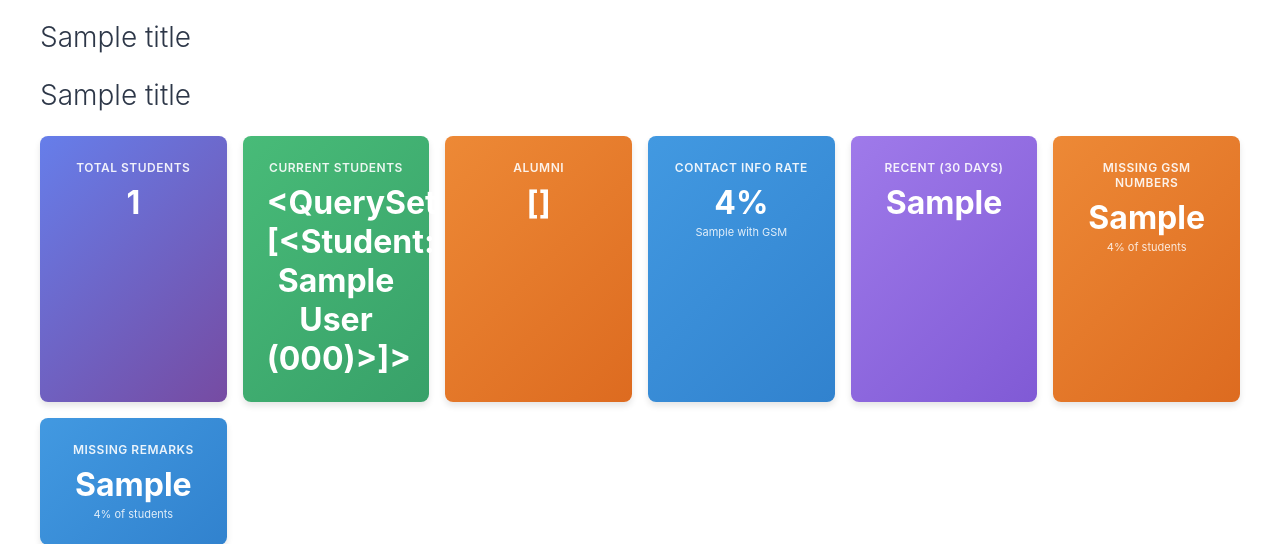
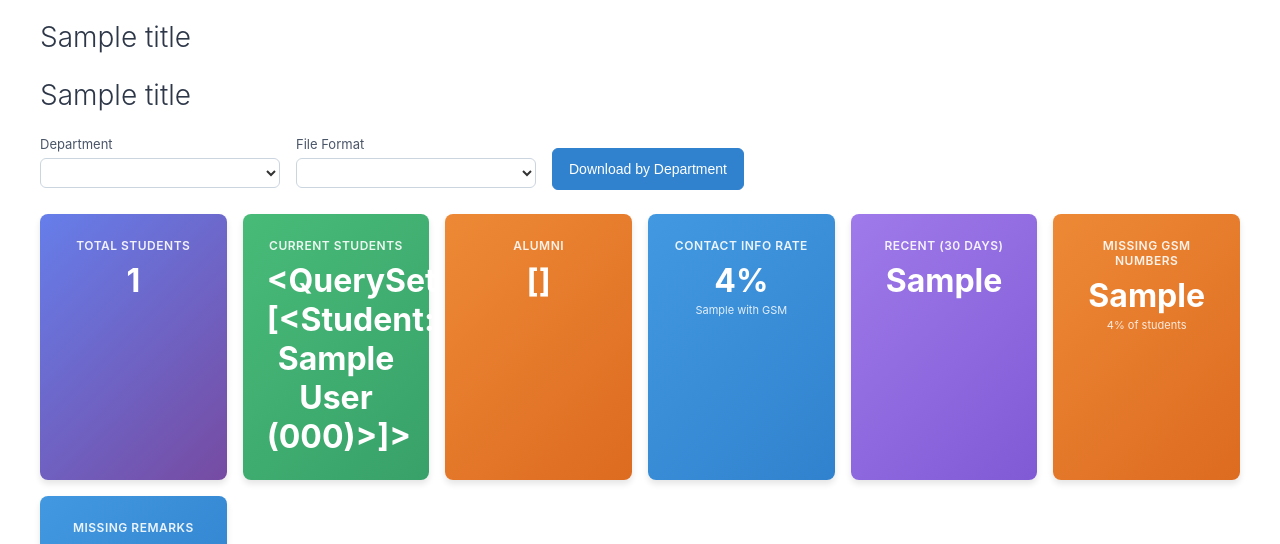
Before and after one commit to Eelblitz/nascohst-website, a Django app: template students/templates/admin/students/student/dashboard.html in a window 1280 px wide. Shown: the part 86-630 px from the top of the page. Run offline with Django 4.2, Linux system fonts and the light colour scheme; data comes from the database, SQL or seed files in the repository; tables that the repository leaves empty hold one stand-in row (values such as "Sample post"); the template is opened without the code that fills it: values that come from a table or form of the project are taken from there, most other values are stand-ins (such as "Sample title", 1, 10 or a date in 2020).

Commit message:
feat: add department student export CSV from dashboard

```diff
--- a/students/templates/admin/students/student/dashboard.html
+++ b/students/templates/admin/students/student/dashboard.html
@@ -65,6 +65,47 @@
       font-size: 11px;
       opacity: 0.85;
       margin-top: 0.5rem;
+    }
+
+    .export-panel {
+      display: flex;
+      flex-wrap: wrap;
+      gap: 1rem;
+      align-items: flex-end;
+      margin-bottom: 1.5rem;
+    }
+
+    .export-panel label {
+      font-size: 13px;
+      color: #4a5568;
+      display: block;
+      margin-bottom: 0.35rem;
+    }
+
+    .export-panel select,
+    .export-panel button {
+      padding: 0.75rem 1rem;
+      border-radius: 6px;
+      border: 1px solid #cbd5e0;
+      font-size: 14px;
+    }
+
+    .export-panel button {
+      background: #3182ce;
+      color: white;
+      border-color: #3182ce;
+      cursor: pointer;
+    }
+
+    .export-panel button:hover {
+      background: #2b6cb0;
+      border-color: #2b6cb0;
+    }
+
+    .export-panel .export-group {
+      display: flex;
+      flex-direction: column;
+      min-width: 240px;
     }
 
     .charts-grid {
@@ -157,6 +198,27 @@
 
 {% block content %}
 <h1>{{ title }}</h1>
+
+<form id="department-export-form" class="export-panel" method="get" action="{% url 'admin:students_student_download_by_department' %}">
+  <div class="export-group">
+    <label for="school_id">Department</label>
+    <select id="school_id" name="school_id">
+      <option value="">All Departments</option>
+      {% for school in schools %}
+      <option value="{{ school.id }}">{{ school.name }}</option>
+      {% endfor %}
+    </select>
+  </div>
+
+  <div class="export-group">
+    <label for="format">File Format</label>
+    <select id="format" name="format">
+      <option value="csv">CSV</option>
+    </select>
+  </div>
+
+  <button type="submit">Download by Department</button>
+</form>
 
 <!-- KEY METRICS -->
 <div class="metrics-grid">
```
Also changed, not shown: students/admin.py (+69 -1 lines).
